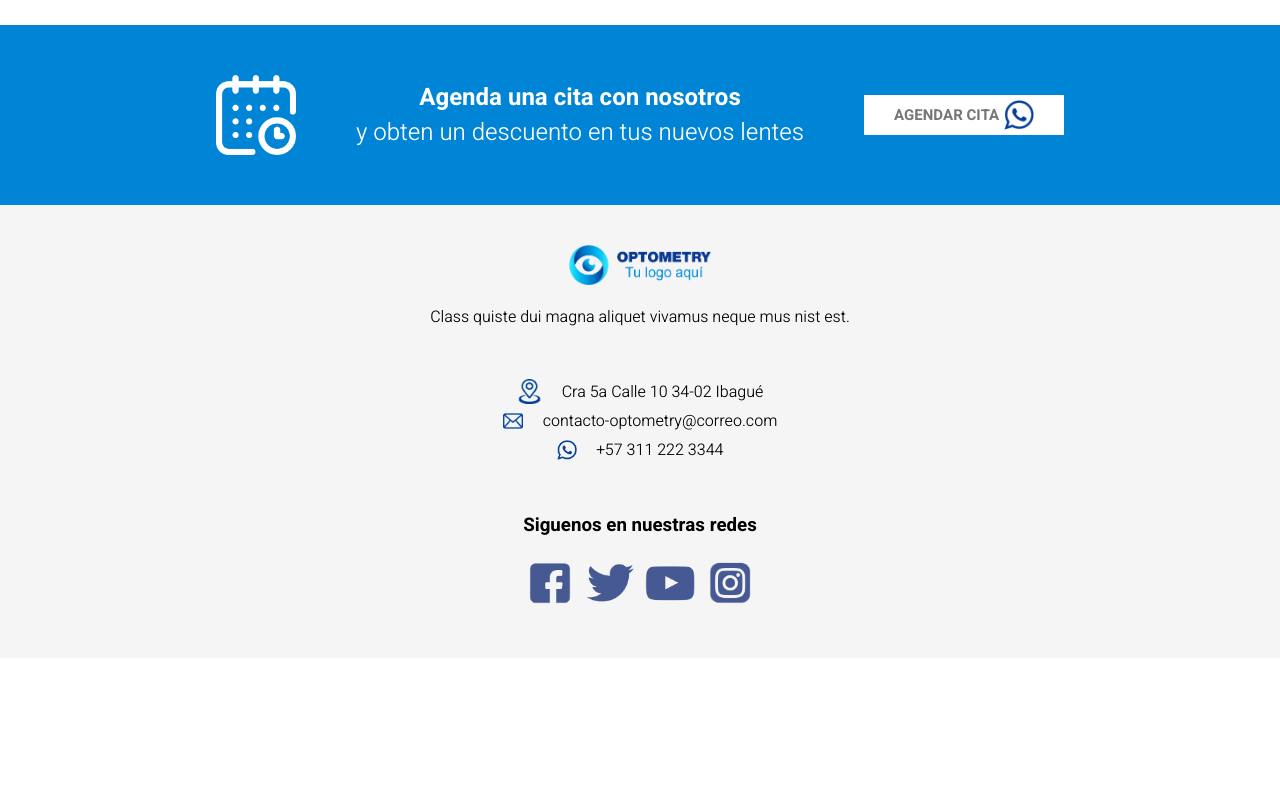
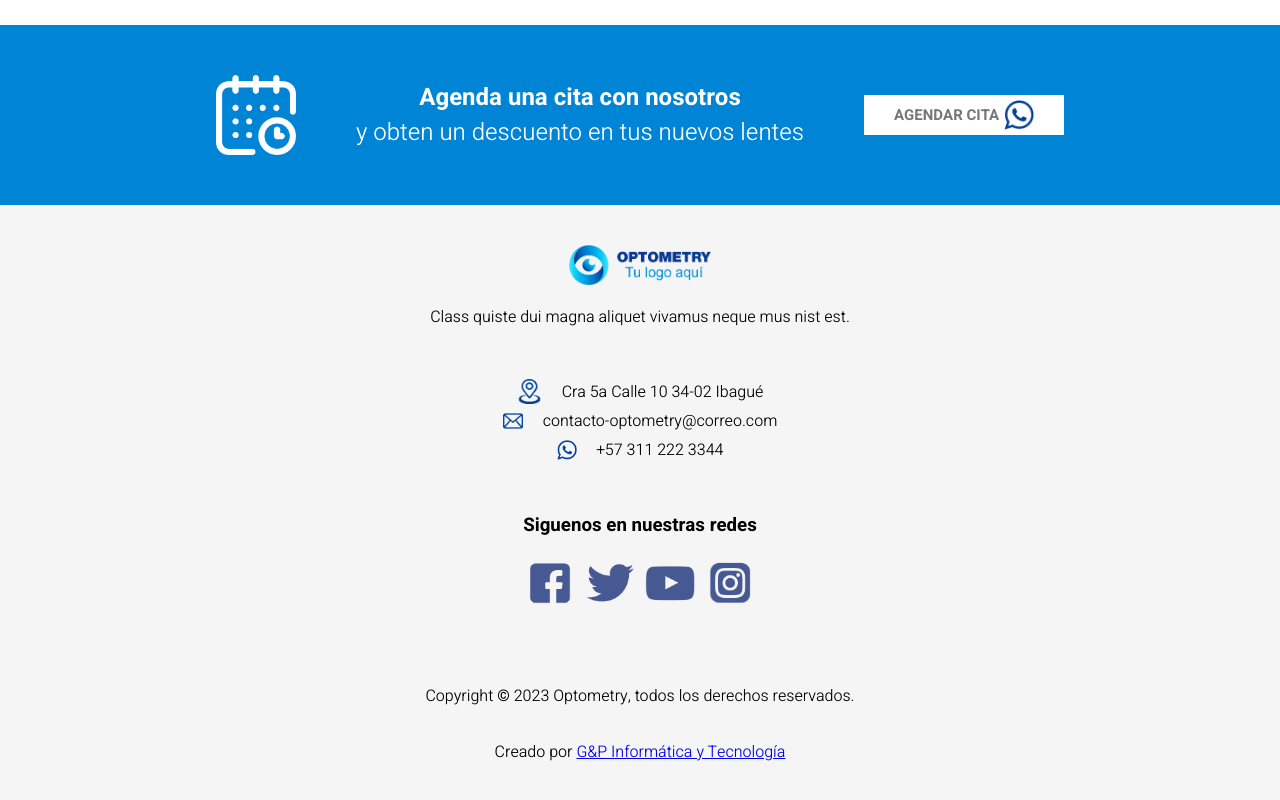
Before and after one commit to GyPDigital/opticaweb, a React (Create React App) app: page / in a window 1280 px wide. Shown: the part 3331-4131 px from the top of the page. Before the commit the page ends 3989 px from the top, so only its background shows below. Built offline with nearby package versions, Linux system fonts and the light colour scheme.

Commit message:
se añade texto copyright en el footer

```diff
--- a/src/assets/css/Footer.css
+++ b/src/assets/css/Footer.css
@@ -131,3 +131,21 @@
 .footer-sm-instagram{
     background-image: url("../icons/instagram-blue.png");
 }
+
+/*******************************************************************************************************/
+
+.footer-copyright{
+    background-color: whitesmoke;
+    width: 100%;
+    height: auto;
+    display: flex;
+    flex-direction: column;
+    justify-content: center;
+    align-items: center;
+    gap: 0;
+}
+
+.footer-copyright > p{
+    margin: 30px, 0;
+    text-align: center;
+}
--- a/src/components/Footer.js
+++ b/src/components/Footer.js
@@ -32,6 +32,10 @@ function Footer(){
                         <button className="footer-sm-instagram"/>
                     </div>
                 </div>
+                <div className="footer-copyright">
+                    <p>Copyright <strong>©</strong> 2023 Optometry, todos los derechos reservados.</p>
+                    <p>Creado por <a href="www.google.com" target={"_blank"}>G&P Informática y Tecnología</a></p>
+                </div>
             </div>
         </div>
     );
```
